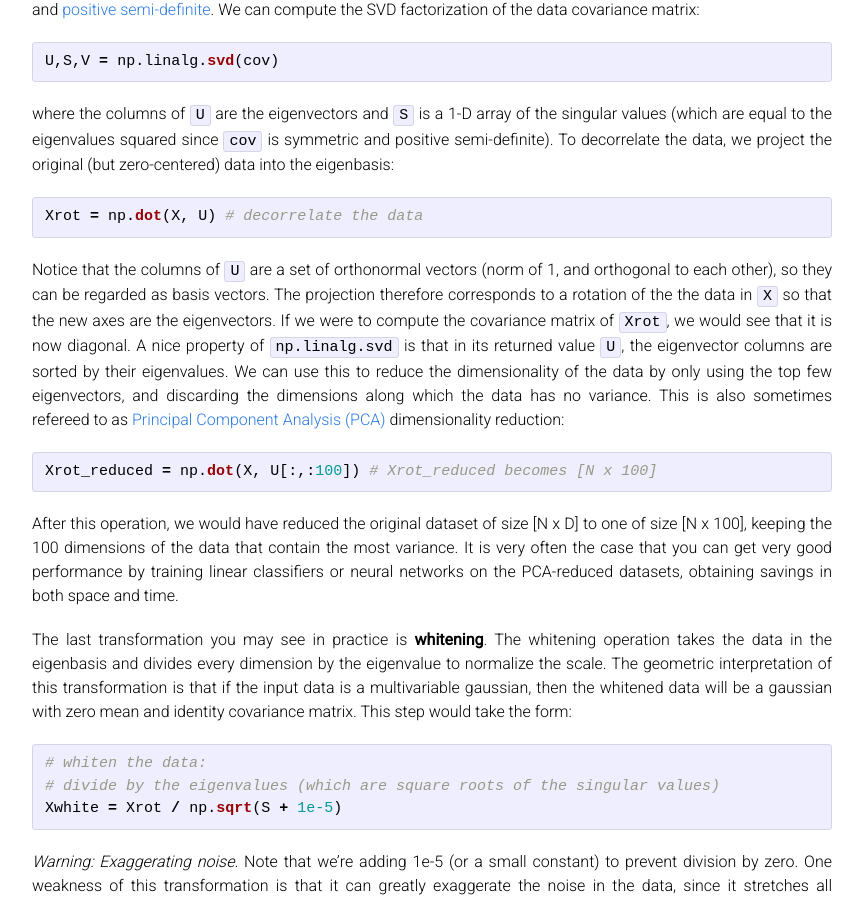
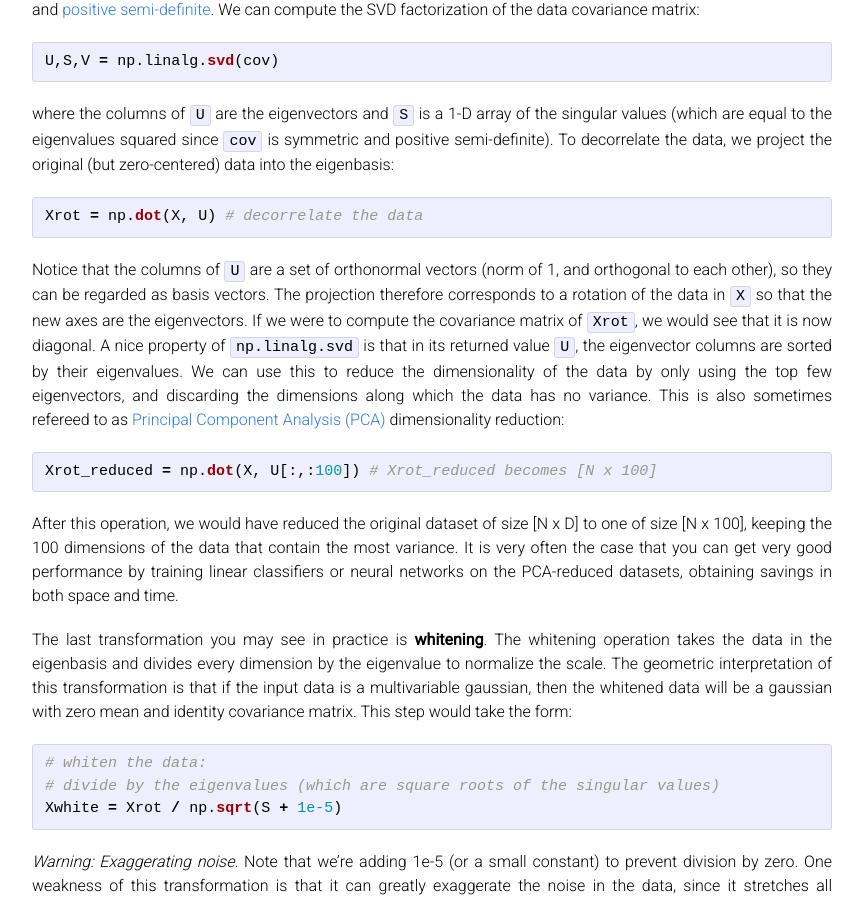
Before and after one commit to cs231n/cs231n.github.io, a Jekyll site: the page built from neural-networks-2.md, in a window 1280 px wide and 900 px high, scrolled down 1724 px. Shown: the whole window, without its empty margins (208-1072 px from the left). Built offline with Jekyll 4.4.1, drawn with Linux system fonts in a browser that asks for light colours; Markdown is read by kramdown in place of the engine named in the settings; formulas are drawn with MathJax 3.

Commit message:
Fix typos.

````diff
--- a/neural-networks-2.md
+++ b/neural-networks-2.md
@@ -53,7 +53,7 @@ where the columns of `U` are the eigenvectors and `S` is a 1-D array of the sing
 Xrot = np.dot(X, U) # decorrelate the data
 ```
 
-Notice that the columns of `U` are a set of orthonormal vectors (norm of 1, and orthogonal to each other), so they can be regarded as basis vectors. The projection therefore corresponds to a rotation of the the data in `X` so that the new axes are the eigenvectors. If we were to compute the covariance matrix of `Xrot`, we would see that it is now diagonal. A nice property of `np.linalg.svd` is that in its returned value `U`, the eigenvector columns are sorted by their eigenvalues. We can use this to reduce the dimensionality of the data by only using the top few eigenvectors, and discarding the dimensions along which the data has no variance. This is also sometimes refereed to as [Principal Component Analysis (PCA)](http://en.wikipedia.org/wiki/Principal_component_analysis) dimensionality reduction:
+Notice that the columns of `U` are a set of orthonormal vectors (norm of 1, and orthogonal to each other), so they can be regarded as basis vectors. The projection therefore corresponds to a rotation of the data in `X` so that the new axes are the eigenvectors. If we were to compute the covariance matrix of `Xrot`, we would see that it is now diagonal. A nice property of `np.linalg.svd` is that in its returned value `U`, the eigenvector columns are sorted by their eigenvalues. We can use this to reduce the dimensionality of the data by only using the top few eigenvectors, and discarding the dimensions along which the data has no variance. This is also sometimes refereed to as [Principal Component Analysis (PCA)](http://en.wikipedia.org/wiki/Principal_component_analysis) dimensionality reduction:
 
 ```python
 Xrot_reduced = np.dot(X, U[:,:100]) # Xrot_reduced becomes [N x 100]
````
Also changed, not shown: neural-networks-3.md (+1 -1 lines).
